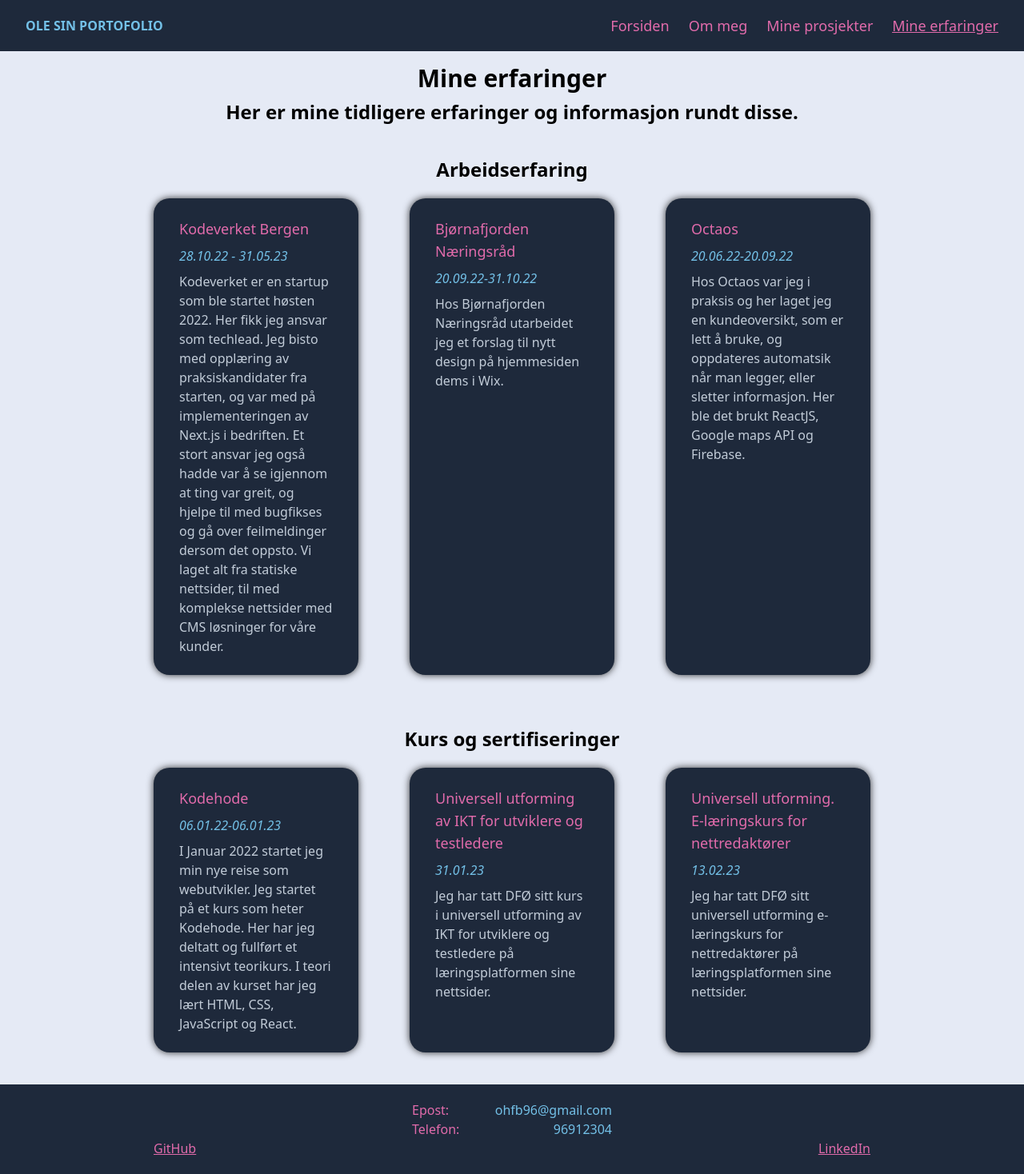
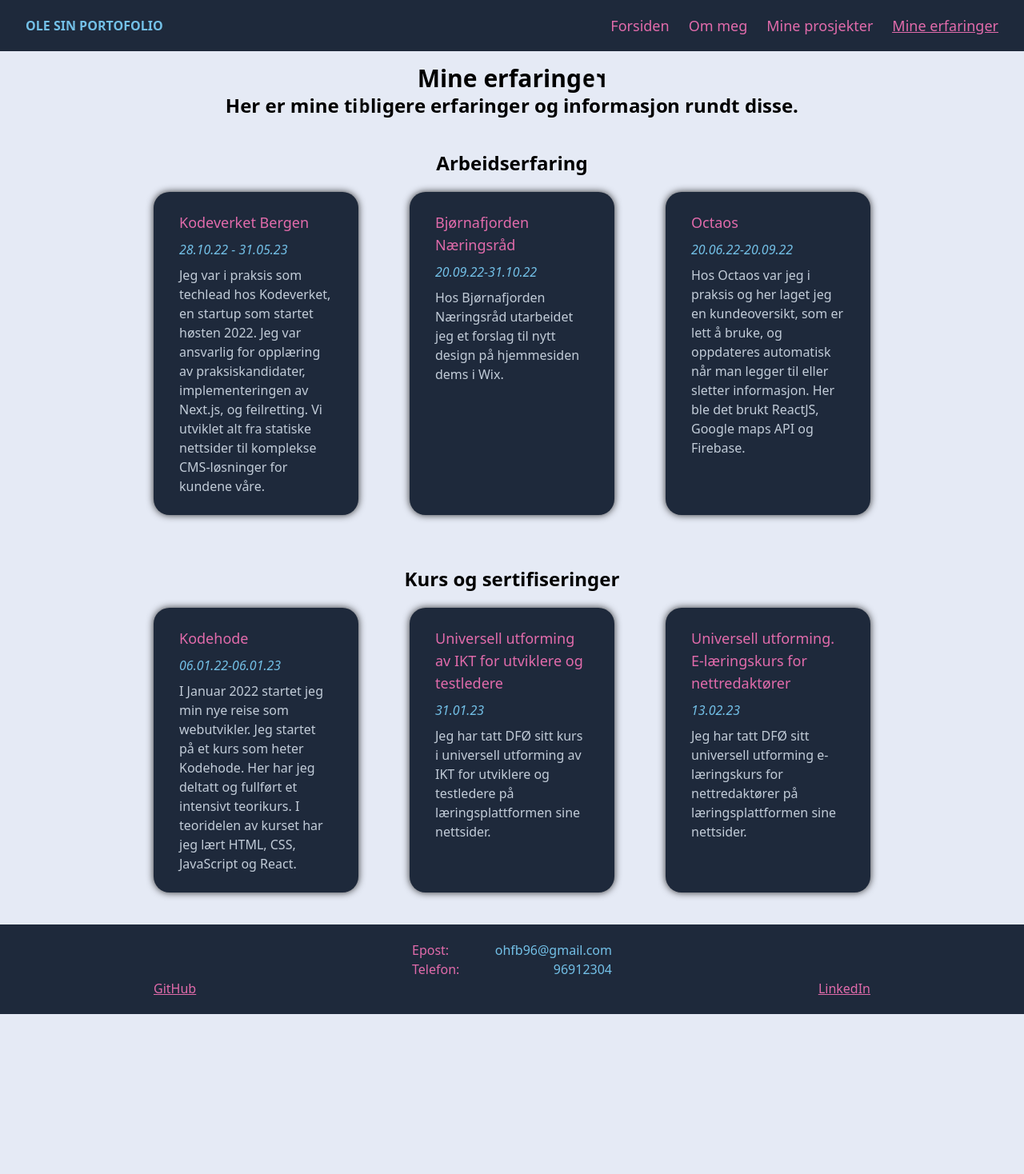
Before and after one commit to OleKoderNo/portofolio-with-tailwind, a Next.js app: page /mine-erfaringer in a window 1280 px wide. Shown: the whole page at 80% size. After the commit the page ends 1268 px from the top, so only its background shows below. Built offline with nearby package versions, Linux system fonts and the light colour scheme.

Commit message:
made it easier to add new content + better code

```diff
--- a/pages/mine-erfaringer.js
+++ b/pages/mine-erfaringer.js
@@ -1,103 +1,116 @@
+import MovingText from "@/components/movingText";
 import Head from "next/head";
 
+function ExperienceItem({ title, date, description }) {
+    return (
+        <div
+            className="md:mx-0 block w-64 py-6 px-8 mx-auto bg-cardBG text-greyText rounded-[20px] shadow-[0px_0_10px_rgba(0,0,0,0.8)]"
+        >
+            <h3
+                className="text-lg font-medium text-pinkText"
+            >
+                {title}
+            </h3>
+            <p
+                className="my-2 text-blueText"
+            >
+                <em>{date}</em>
+            </p>
+            <p>{description}</p>
+        </div>
+    );
+}
+
 export default function Experience() {
+    const workExperience = [
+        {
+            title: "Kodeverket Bergen",
+            date: "28.10.22 - 31.05.23",
+            description:
+                "Jeg var i praksis som techlead hos Kodeverket, en startup som startet høsten 2022. Jeg var ansvarlig for opplæring av praksiskandidater, implementeringen av Next.js, og feilretting. Vi utviklet alt fra statiske nettsider til komplekse CMS-løsninger for kundene våre.",
+        },
+        {
+            title: "Bjørnafjorden Næringsråd",
+            date: "20.09.22-31.10.22",
+            description:
+                "Hos Bjørnafjorden Næringsråd utarbeidet jeg et forslag til nytt design på hjemmesiden dems i Wix.",
+        },
+        {
+            title: "Octaos",
+            date: "20.06.22-20.09.22",
+            description:
+                "Hos Octaos var jeg i praksis og her laget jeg en kundeoversikt, som er lett å bruke, og oppdateres automatisk når man legger til eller sletter informasjon. Her ble det brukt ReactJS, Google maps API og Firebase.",
+        },
+    ];
+
+    const courses = [
+        {
+            title: "Kodehode",
+            date: "06.01.22-06.01.23",
+            description:
+                "I Januar 2022 startet jeg min nye reise som webutvikler. Jeg startet på et kurs som heter Kodehode. Her har jeg deltatt og fullført et intensivt teorikurs. I teoridelen av kurset har jeg lært HTML, CSS, JavaScript og React.",
+        },
+        {
+            title: "Universell utforming av IKT for utviklere og testledere",
+            date: "31.01.23",
+            description:
+                "Jeg har tatt DFØ sitt kurs i universell utforming av IKT for utviklere og testledere på læringsplattformen sine nettsider.",
+        },
+        {
+            title: "Universell utforming. E-læringskurs for nettredaktører",
+            date: "13.02.23",
+            description:
+                "Jeg har tatt DFØ sitt universell utforming e-læringskurs for nettredaktører på læringsplattformen sine nettsider.",
+        },
+    ];
+
     return (
         <>
             <Head>
-                <title
-                >
-                    Ole sine erfaringer
-                </title>
+                <title>Ole sine erfaringer</title>
                 <meta
                     name="description"
-                    content="Ole Håvard Furuseth Bergan er en dyktig frontend utvikler som har vært litt forskjellige steder, blandt annet hos kodeverket bergen. Han har også kunnskap om universell utforming."
+                    content="Ole Håvard Furuseth Bergan er en dyktig frontend utvikler med erfaring fra forskjellige steder, inkludert Kodeverket Bergen, og kunnskap om universell utforming."
                 />
-                <meta name="viewport"
+                <meta
+                    name="viewport"
                     content="width=device-width, initial-scale=1"
                 />
             </Head>
             <header
                 className="pb-8 mx-auto font-bold text-center"
             >
-                <h1
-                    className="text-xl md:text-3xl"
-                >
-                    Mine erfaringer
+                <h1>
+                    <MovingText
+                        text="Mine erfaringer"
+                        textSize="text-xl md:text-3xl"
+                    />
                 </h1>
-                <h2
-                    className="mt-2 text-xl md:text-2xl"
-                >
-                    Her er mine tidligere erfaringer og informasjon rundt disse.
+                <h2>
+                    <MovingText
+                        text="Her er mine tidligere erfaringer og informasjon rundt disse."
+                        textSize="mt-2 text-l md:text-2xl"
+                    />
                 </h2>
             </header>
             <main
                 className="max-w-6xl mx-auto text-greyText"
             >
-                <section
-                >
+                <section>
                     <h2
                         className="mt-2 text-xl text-center md:text-2xl text-[#000] font-bold mb-5"
                     >
                         Arbeidserfaring
                     </h2>
-                    <div className="flex flex-wrap justify-center gap-16">
-                        <div className="md:mx-0 block w-64 py-6 px-8 mx-auto bg-cardBG text-greyText rounded-[20px] shadow-[0px_0_10px_rgba(0,0,0,0.8)]">
-                            <h3
-                                className="text-lg font-medium text-pinkText"
-                            >
-                                Kodeverket Bergen
-                            </h3>
-                            <p
-                                className="my-2 text-blueText"
-                            >
-                                <em>
-                                    28.10.22 - 31.05.23
-                                </em>
-                            </p>
-                            <p>
-                                {/* forslag 1
-                                Kodeverket er en startup, som ble stiftet høsten 2022. Vi jobber med å lage alt fra statiske, til komplekse nettsider som bruker CMS løsninger. Min hovedoppgave her er å være techlead, og hjelpe alle med det faglige rundt koding, og forbedre kodeferdighetene sine. */}
-
-                                {/* forslag 2  */}
-                                Kodeverket er en startup som ble startet høsten 2022. Her fikk jeg ansvar som techlead. Jeg bisto med opplæring av praksiskandidater fra starten, og var med på implementeringen av Next.js i bedriften. Et stort ansvar jeg også hadde var å se igjennom at ting var greit, og hjelpe til med bugfikses og gå over feilmeldinger dersom det oppsto. Vi laget alt fra statiske nettsider, til med komplekse nettsider med CMS løsninger for våre kunder.
-                            </p>
-                        </div>
-                        <div className="md:mx-0 block w-64 py-6 px-8 mx-auto bg-cardBG text-greyText rounded-[20px] shadow-[0px_0_10px_rgba(0,0,0,0.8)]">
-                            <h3
-                                className="text-lg font-medium text-pinkText"
-                            >
-                                Bjørnafjorden Næringsråd
-                            </h3>
-                            <p
-                                className="my-2 text-blueText"
-                            >
-                                <em>
-                                    20.09.22-31.10.22
-                                </em>
-                            </p>
-                            <p>
-                                Hos Bjørnafjorden Næringsråd utarbeidet jeg et forslag til nytt design på hjemmesiden dems i Wix.
-                            </p>
-                        </div>
-                        <div className="md:mx-0 block w-64 py-6 px-8 mx-auto bg-cardBG text-greyText rounded-[20px] shadow-[0px_0_10px_rgba(0,0,0,0.8)]">
-                            <h3
-                                className="text-lg font-medium text-pinkText"
-                            >
-                                Octaos
-                            </h3>
-                            <p
-                                className="my-2 text-blueText"
-                            >
-                                <em>
-
-                                    20.06.22-20.09.22
-                                </em>
-                            </p>
-                            <p>
-                                Hos Octaos var jeg i praksis og her laget jeg en kundeoversikt, som er lett  å bruke, og oppdateres automatsik når man legger, eller sletter informasjon. Her ble det brukt ReactJS, Google maps API og Firebase.
-
-                            </p>
-                        </div>
+                    <div
+                        className="flex flex-wrap justify-center gap-16"
+                    >
+                        {workExperience.map((experience, index) => (
+                            <ExperienceItem
+                                key={index}
+                                {...experience}
+                            />
+                        ))}
                     </div>
                 </section>
                 <section
@@ -108,62 +121,18 @@ export default function Experience() {
                     >
                         Kurs og sertifiseringer
                     </h2>
-                    <div className="flex flex-wrap justify-center gap-16">
-                        <div className="md:mx-0 block w-64 py-6 px-8 mx-auto bg-cardBG text-greyText rounded-[20px] shadow-[0px_0_10px_rgba(0,0,0,0.8)]">
-                            <h3
-                                className="text-lg font-medium text-pinkText"
-                            >
-                                Kodehode
-                            </h3>
-                            <p
-                                className="my-2 text-blueText"
-                            >
-                                <em>
-                                    06.01.22-06.01.23
-                                </em>
-                            </p>
-                            <p>
-                                I Januar 2022 startet jeg min nye reise som webutvikler. Jeg startet på et kurs som heter Kodehode. Her har jeg deltatt og fullført et intensivt teorikurs. I teori delen av kurset har jeg lært HTML, CSS, JavaScript og React.
-                            </p>
-                        </div>
-                        <div className="md:mx-0 block w-64 py-6 px-8 mx-auto bg-cardBG text-greyText rounded-[20px] shadow-[0px_0_10px_rgba(0,0,0,0.8)]">
-                            <h3
-                                className="text-lg font-medium text-pinkText"
-                            >
-                                Universell utforming av IKT for utviklere og testledere
-                            </h3>
-                            <p
-                                className="my-2 text-blueText"
-                            >
-                                <em>
-                                    31.01.23
-                                </em>
-                            </p>
-                            <p>
-                                Jeg har tatt DFØ sitt kurs i universell utforming av IKT for utviklere og testledere på læringsplatformen sine nettsider.
-                            </p>
-                        </div>
-                        <div className="md:mx-0 block w-64 py-6 px-8 mx-auto bg-cardBG text-greyText rounded-[20px] shadow-[0px_0_10px_rgba(0,0,0,0.8)]">
-                            <h3
-                                className="text-lg font-medium text-pinkText"
-                            >
-                                Universell utforming. E-læringskurs for nettredaktører
-                            </h3>
-                            <p
-                                className="my-2 text-blueText"
-                            >
-                                <em>
-                                    13.02.23
-                                </em>
-                            </p>
-                            <p>
-                                Jeg har tatt DFØ sitt universell utforming e-læringskurs for nettredaktører på læringsplatformen sine nettsider.
-                            </p>
-                        </div>
+                    <div
+                        className="flex flex-wrap justify-center gap-16"
+                    >
+                        {courses.map((course, index) => (
+                            <ExperienceItem
+                                key={index}
+                                {...course}
+                            />
+                        ))}
                     </div>
                 </section>
-
             </main>
         </>
-    )
+    );
 }
```
